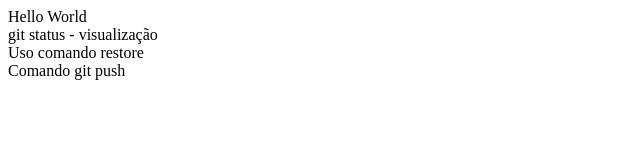
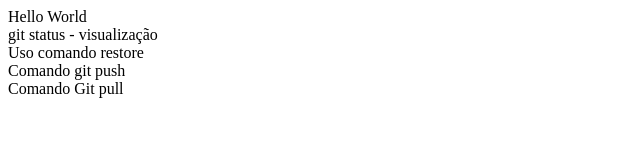
Before and after one commit to DiegoSDev33/curso_git_01, a plain HTML site: page index.html in a window 1280 px wide. Shown: the whole page, without its empty margins (0-640 px from the left). Drawn offline with Linux system fonts and the light colour scheme.

Commit message:
Update index.html
adicionando git ull

```diff
--- a/index.html
+++ b/index.html
@@ -11,7 +11,7 @@
     <div>git status - visualização</div>
     <div>Uso comando restore</div>
     <div>Comando git push</div>
-
+    <div> Comando Git pull</div>
 
 
 
```
